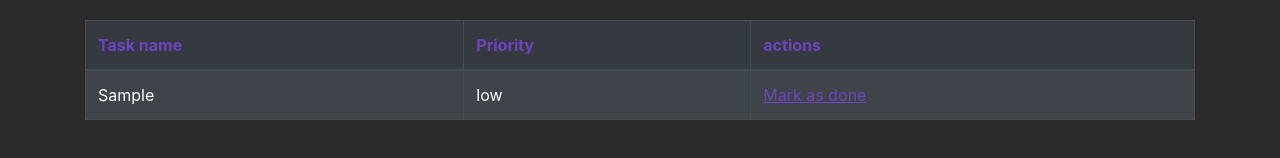
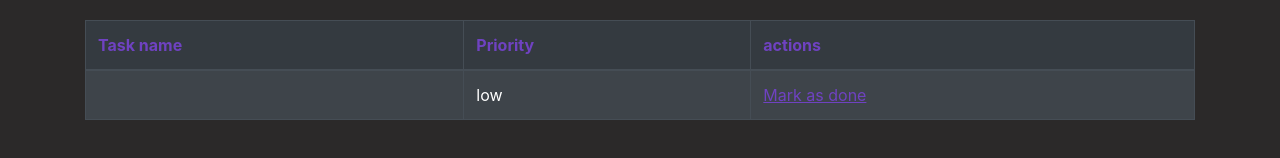
Before and after one commit to Gustavo-tech/todo-app-react, a React (Create React App) app in the folder web/: page / in a window 1280 px wide. Both pictures are taken after typing "Sample" into the empty fields and a click on the button "Add". Shown: the part 290-448 px from the top of the page. Built offline with nearby package versions, Linux system fonts and the light colour scheme; no server answers.

Commit message:
Fixing table field

```diff
--- a/web/src/components/TaskTable/TaskTable.jsx
+++ b/web/src/components/TaskTable/TaskTable.jsx
@@ -30,7 +30,7 @@ const TaskTable = ({tasks, handleDeleteTask}) => {
                         tasks.map(task => {
                             return(
                                 <tr key={task.id}>
-                                    <td>{task.name}</td>
+                                    <td>{task.taskName}</td>
                                     <td>{task.priority}</td>
                                     <td><span onClick={() => handleDeleteTask(task.id)} className="link-actions">Mark as done</span></td>
                                 </tr>
```
Also changed, not shown: 1 other file (tests, documents, lock files or other folders).
